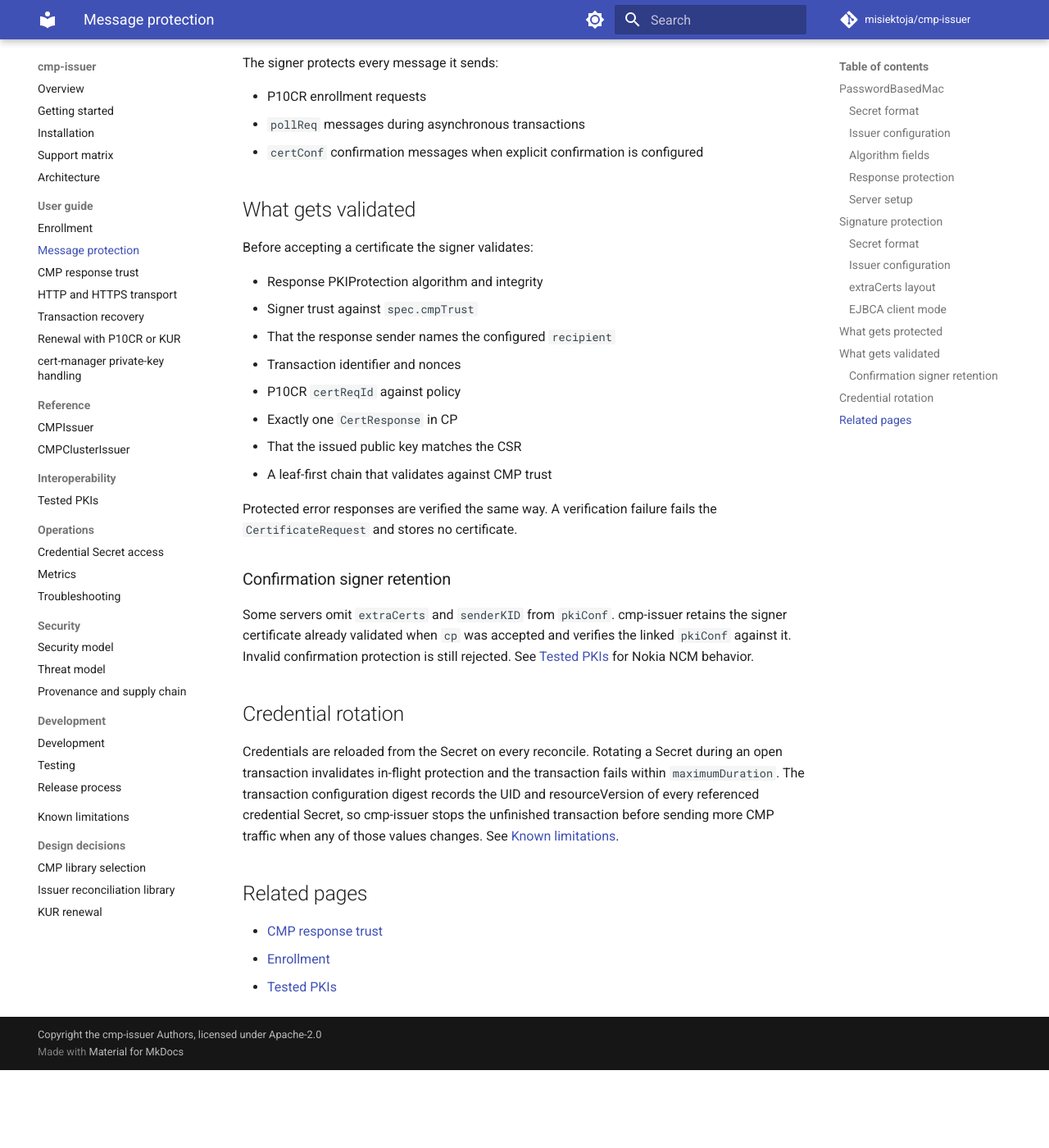
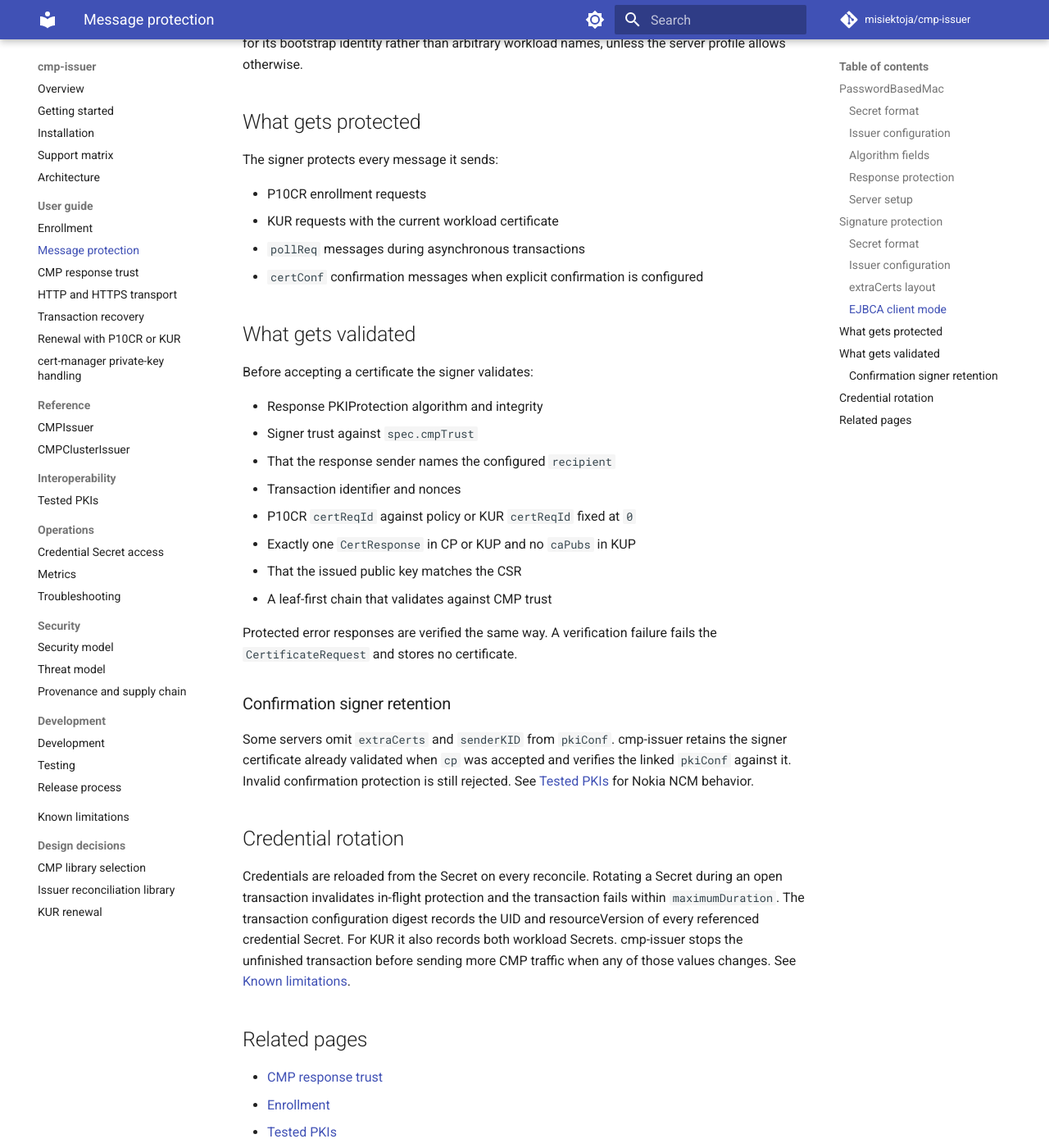
Before and after one commit to misiektoja/cmp-issuer, an MkDocs documentation site: the page built from docs/guide/message-protection.md, in a window 1280 px wide and 1400 px high, scrolled down 3922 px. Shown: the whole window at 82% size. Built offline with MkDocs 1.6.1 and Material for MkDocs 9.7.7, drawn with Linux system fonts in a browser that asks for light colours; comment, search, counter and statistics services are not loaded; before the commit the page ends 5227 px from its top, so only the background shows below that; some of the changed text lies outside the part shown.

Commit message:
docs(guide): document KUR message protection
Signed-off-by: misiektoja <misiektoja-github@rm-rf.ninja>

```diff
--- a/docs/guide/message-protection.md
+++ b/docs/guide/message-protection.md
@@ -10,8 +10,12 @@
 | `PasswordBasedMac` | RFC 4210 PasswordBasedMac | Shared reference and secret | The server issued you an enrollment code |
 | `Signature` | RFC 4210 certificate-based protection | Bootstrap certificate and private key | The device or workload already holds an identity the server trusts |
 
-Both modes protect the same messages, and response validation is identical for both. Only the
-credential differs.
+The selected mode protects initial P10CR and compatibility P10CR renewal. Response validation is
+identical for both modes.
+
+KUR always uses the current workload certificate and private key for request protection as required by
+the CMP profile. This replaces the configured bootstrap or shared-secret request protection only for
+the KUR exchange. The configured CMP trust policy still validates every response.
 
 ## PasswordBasedMac
 
@@ -162,6 +166,7 @@
 The signer protects every message it sends:
 
 * P10CR enrollment requests
+* KUR requests with the current workload certificate
 * `pollReq` messages during asynchronous transactions
 * `certConf` confirmation messages when explicit confirmation is configured
 
@@ -173,8 +178,8 @@
 * Signer trust against `spec.cmpTrust`
 * That the response sender names the configured `recipient`
 * Transaction identifier and nonces
-* P10CR `certReqId` against policy
-* Exactly one `CertResponse` in CP
+* P10CR `certReqId` against policy or KUR `certReqId` fixed at `0`
+* Exactly one `CertResponse` in CP or KUP and no `caPubs` in KUP
 * That the issued public key matches the CSR
 * A leaf-first chain that validates against CMP trust
 
@@ -193,8 +198,8 @@
 Credentials are reloaded from the Secret on every reconcile. Rotating a Secret during an open
 transaction invalidates in-flight protection and the transaction fails within `maximumDuration`. The
 transaction configuration digest records the UID and resourceVersion of every referenced credential
-Secret, so cmp-issuer stops the unfinished transaction before sending more CMP traffic when any of
-those values changes. See [Known limitations](../known-limitations.md).
+Secret. For KUR it also records both workload Secrets. cmp-issuer stops the unfinished transaction
+before sending more CMP traffic when any of those values changes. See [Known limitations](../known-limitations.md).
 
 ## Related pages
 
```
